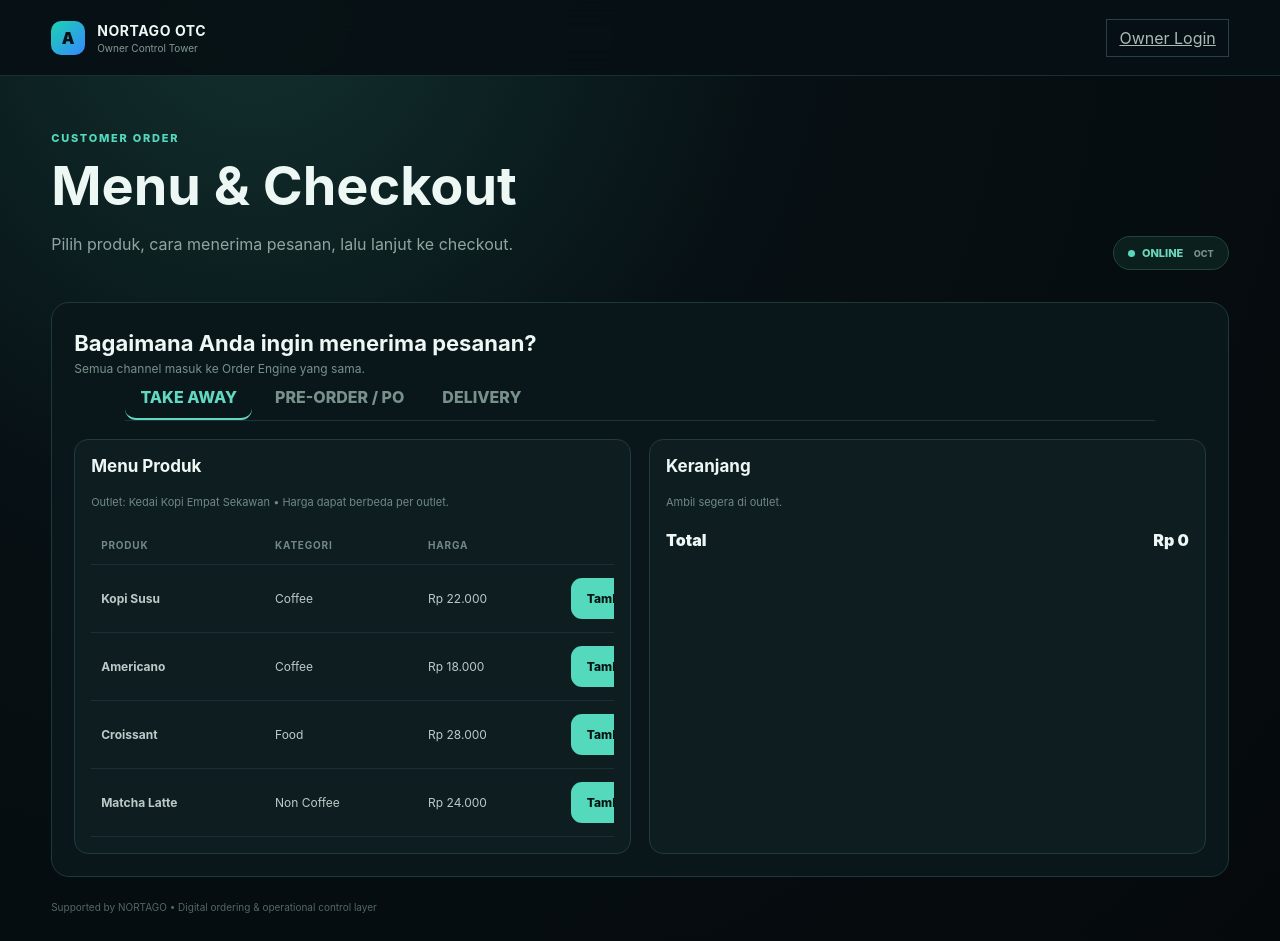
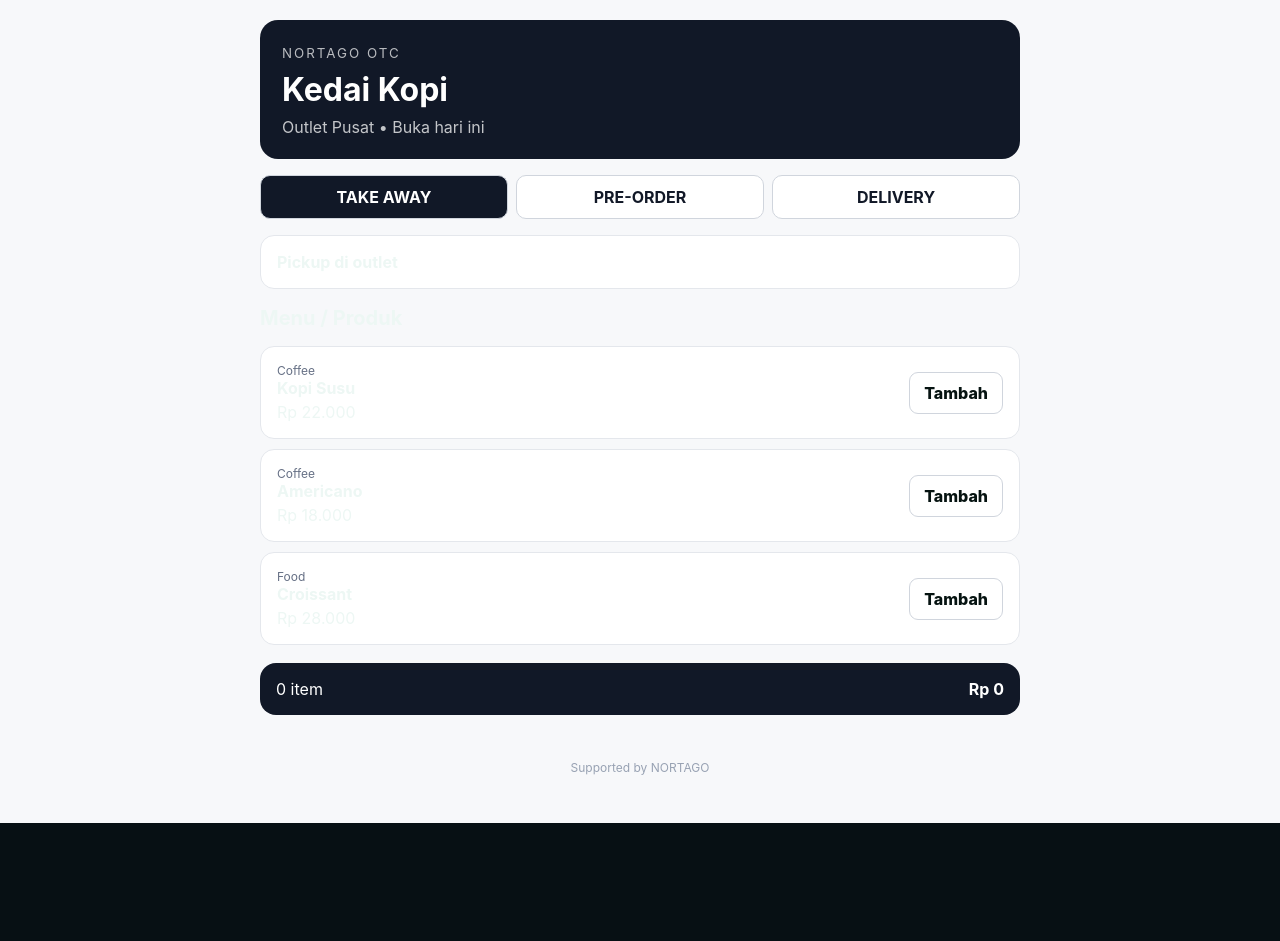
Before and after one commit to adiaris2022-rgb/tjsl-impact-control-tower, a Next.js app: page /otc in a window 1280 px wide. After the commit the page ends 823 px from the top, so only its background shows below. Built offline with nearby package versions, Linux system fonts and the light colour scheme.

Commit message:
feat: add OTC customer mini app to TJSL service

```diff
--- a/app/otc/page.tsx
+++ b/app/otc/page.tsx
@@ -1,41 +1,67 @@
 "use client";
 import { useMemo, useState } from "react";
-import Link from "next/link";
 
-const products=[
- {id:"kopi-susu",name:"Kopi Susu",price:22000,category:"Coffee"},
- {id:"americano",name:"Americano",price:18000,category:"Coffee"},
- {id:"croissant",name:"Croissant",price:28000,category:"Food"},
- {id:"matcha",name:"Matcha Latte",price:24000,category:"Non Coffee"},
+type Mode = "TAKE AWAY" | "PRE-ORDER" | "DELIVERY";
+const products = [
+  { id: 1, name: "Kopi Susu", price: 22000, category: "Coffee" },
+  { id: 2, name: "Americano", price: 18000, category: "Coffee" },
+  { id: 3, name: "Croissant", price: 28000, category: "Food" },
 ];
 
-export default function OTCPage(){
- const [mode,setMode]=useState<"TAKE_AWAY"|"PRE_ORDER"|"DELIVERY">("TAKE_AWAY");
- const [cart,setCart]=useState<Record<string,number>>({});
- const total=useMemo(()=>products.reduce((s,p)=>s+(cart[p.id]||0)*p.price,0),[cart]);
- const add=(id:string)=>setCart(c=>({...c,[id]:(c[id]||0)+1}));
- const dec=(id:string)=>setCart(c=>{const n=(c[id]||0)-1; const x={...c}; if(n<=0) delete x[id]; else x[id]=n; return x;});
- return <main className="app-shell">
-  <header className="topbar"><div className="company-brand"><div className="mark">A</div><div><strong>NORTAGO OTC</strong><small>Owner Control Tower</small></div></div><Link href="/login" className="ghost">Owner Login</Link></header>
-  <section className="hero"><div><div className="eyebrow">CUSTOMER ORDER</div><h1>Menu & Checkout</h1><p>Pilih produk, cara menerima pesanan, lalu lanjut ke checkout.</p></div><div className="status"><i/>ONLINE <small>OCT</small></div></section>
-  <section className="data-panel">
-   <div className="section-toolbar"><div><h2>Bagaimana Anda ingin menerima pesanan?</h2><p>Semua channel masuk ke Order Engine yang sama.</p></div></div>
-   <div className="tower-tabs">
-    {([["TAKE_AWAY","TAKE AWAY"],["PRE_ORDER","PRE-ORDER / PO"],["DELIVERY","DELIVERY"]] as const).map(([v,l])=><button key={v} className={mode===v?"active":""} onClick={()=>setMode(v)}>{l}</button>)}
-   </div>
-   <div className="split-grid">
-    <div className="sub-panel"><h3>Menu Produk</h3><p className="method">Outlet: Kedai Kopi Empat Sekawan • Harga dapat berbeda per outlet.</p>
-     <div className="table-wrap"><table><thead><tr><th>Produk</th><th>Kategori</th><th>Harga</th><th/></tr></thead><tbody>
-      {products.map(p=><tr key={p.id}><td><strong>{p.name}</strong></td><td>{p.category}</td><td>Rp {p.price.toLocaleString("id-ID")}</td><td><button onClick={()=>add(p.id)}>Tambah</button></td></tr>)}
-     </tbody></table></div>
+export default function OTC() {
+  const [mode, setMode] = useState<Mode>("TAKE AWAY");
+  const [cart, setCart] = useState<Record<number, number>>({});
+  const [paid, setPaid] = useState(false);
+  const [date, setDate] = useState("");
+  const [time, setTime] = useState("");
+  const [address, setAddress] = useState("");
+  const [payment, setPayment] = useState("QRIS");
+  const count = Object.values(cart).reduce((a, b) => a + b, 0);
+  const total = useMemo(() => products.reduce((s, p) => s + p.price * (cart[p.id] || 0), 0), [cart]);
+  const money = (n: number) => new Intl.NumberFormat("id-ID", { style: "currency", currency: "IDR", maximumFractionDigits: 0 }).format(n);
+  const add = (id: number) => setCart(c => ({ ...c, [id]: (c[id] || 0) + 1 }));
+
+  return <main style={{ minHeight:"100vh", background:"#f7f8fa", padding:20, fontFamily:"Inter,system-ui,sans-serif" }}>
+    <div style={{ maxWidth:760, margin:"0 auto" }}>
+      <header style={{ background:"#111827", color:"#fff", padding:22, borderRadius:18 }}>
+        <small style={{ letterSpacing:2, opacity:.7 }}>NORTAGO OTC</small><h1 style={{ margin:"8px 0" }}>Kedai Kopi</h1><div style={{ opacity:.75 }}>Outlet Pusat • Buka hari ini</div>
+      </header>
+
+      <div style={{ display:"grid", gridTemplateColumns:"repeat(3,1fr)", gap:8, margin:"16px 0" }}>
+        {(["TAKE AWAY","PRE-ORDER","DELIVERY"] as Mode[]).map(x => <button key={x} onClick={() => {setMode(x);setPaid(false)}} style={{ padding:11,borderRadius:10,border:"1px solid #d0d5dd",background:mode===x?"#111827":"#fff",color:mode===x?"#fff":"#111827",fontWeight:700 }}>{x}</button>)}
+      </div>
+
+      <section style={{ background:"#fff", border:"1px solid #e4e7ec", borderRadius:14, padding:16, marginBottom:14 }}>
+        <strong>{mode === "TAKE AWAY" ? "Pickup di outlet" : mode === "PRE-ORDER" ? "Jadwal pickup" : "Delivery oleh pihak ketiga"}</strong>
+        {mode === "PRE-ORDER" && <div style={{ display:"grid",gridTemplateColumns:"1fr 1fr",gap:8,marginTop:12 }}>
+          <input type="date" value={date} onChange={e=>setDate(e.target.value)} style={{padding:11,border:"1px solid #d0d5dd",borderRadius:9}}/>
+          <input type="time" value={time} onChange={e=>setTime(e.target.value)} style={{padding:11,border:"1px solid #d0d5dd",borderRadius:9}}/>
+        </div>}
+        {mode === "DELIVERY" && <textarea value={address} onChange={e=>setAddress(e.target.value)} placeholder="Alamat pengantaran" rows={3} style={{width:"100%",boxSizing:"border-box",marginTop:12,padding:11,border:"1px solid #d0d5dd",borderRadius:9}}/>}
+      </section>
+
+      <h2 style={{fontSize:20}}>Menu / Produk</h2>
+      {products.map(p => <article key={p.id} style={{background:"#fff",padding:16,margin:"10px 0",border:"1px solid #e4e7ec",borderRadius:14,display:"flex",justifyContent:"space-between",alignItems:"center"}}>
+        <div><div style={{fontSize:12,color:"#667085"}}>{p.category}</div><strong>{p.name}</strong><div style={{marginTop:4}}>{money(p.price)}</div></div>
+        <button onClick={()=>add(p.id)} style={{padding:"10px 14px",borderRadius:9,border:"1px solid #d0d5dd",background:"#fff"}}>Tambah</button>
+      </article>)}
+
+      <section style={{marginTop:18,padding:16,background:"#111827",color:"#fff",borderRadius:16}}>
+        <div style={{display:"flex",justifyContent:"space-between"}}><span>{count} item</span><strong>{money(total)}</strong></div>
+        {count > 0 && !paid && <div style={{marginTop:14}}>
+          <input placeholder="Nama pelanggan" style={{width:"100%",boxSizing:"border-box",padding:11,borderRadius:9,border:0,marginBottom:8}}/>
+          <input placeholder="WhatsApp" style={{width:"100%",boxSizing:"border-box",padding:11,borderRadius:9,border:0,marginBottom:8}}/>
+          <div style={{display:"flex",gap:8}}>{["QRIS","CASH","OTHER"].map(x=><button key={x} onClick={()=>setPayment(x)} style={{flex:1,padding:10,borderRadius:9,border:"1px solid #475467",background:payment===x?"#fff":"#1f2937",color:payment===x?"#111827":"#fff"}}>{x}</button>)}</div>
+          <button onClick={()=>setPaid(true)} style={{width:"100%",marginTop:10,padding:13,border:0,borderRadius:10,background:"#fff",color:"#111827",fontWeight:800}}>Bayar & Buat Pesanan</button>
+        </div>}
+        {paid && <div style={{marginTop:12,padding:14,borderRadius:10,background:"#ecfdf3",color:"#027a48"}}>
+          <strong>Pesanan berhasil dibuat.</strong><br/>OTC-00124 • PAID • {mode}
+          {mode==="PRE-ORDER" && date && time ? <> • Pickup {date} {time}</> : null}
+          {mode==="DELIVERY" ? <> • Menunggu handover ke delivery</> : null}
+          <br/>Pickup Pass: <b>7K9P</b>
+        </div>}
+      </section>
+      <footer style={{marginTop:45,textAlign:"center",fontSize:12,color:"#98a2b3"}}>Supported by NORTAGO</footer>
     </div>
-    <div className="sub-panel"><h3>Keranjang</h3><p className="method">{mode==="TAKE_AWAY"?"Ambil segera di outlet.":mode==="PRE_ORDER"?"Tentukan tanggal dan waktu pengambilan.":"Pesanan diserahkan ke kurir pihak ketiga setelah siap."}</p>
-     {products.filter(p=>cart[p.id]).map(p=><div key={p.id} style={{display:"flex",justifyContent:"space-between",padding:"10px 0",borderBottom:"1px solid #193134"}}><span>{p.name} × {cart[p.id]}</span><span>Rp {(p.price*(cart[p.id]||0)).toLocaleString("id-ID")} <button className="ghost" onClick={()=>dec(p.id)}>−</button></span></div>)}
-     <div style={{display:"flex",justifyContent:"space-between",marginTop:18,fontWeight:900}}><span>Total</span><span>Rp {total.toLocaleString("id-ID")}</span></div>
-     {total>0&&<Link href={"/otc/checkout?mode="+mode} className="status" style={{display:"inline-block",marginTop:18,textDecoration:"none"}}>LANJUT CHECKOUT →</Link>}
-    </div>
-   </div>
-  </section>
-  <footer>Supported by NORTAGO • Digital ordering & operational control layer</footer>
- </main>
+  </main>;
 }
```
